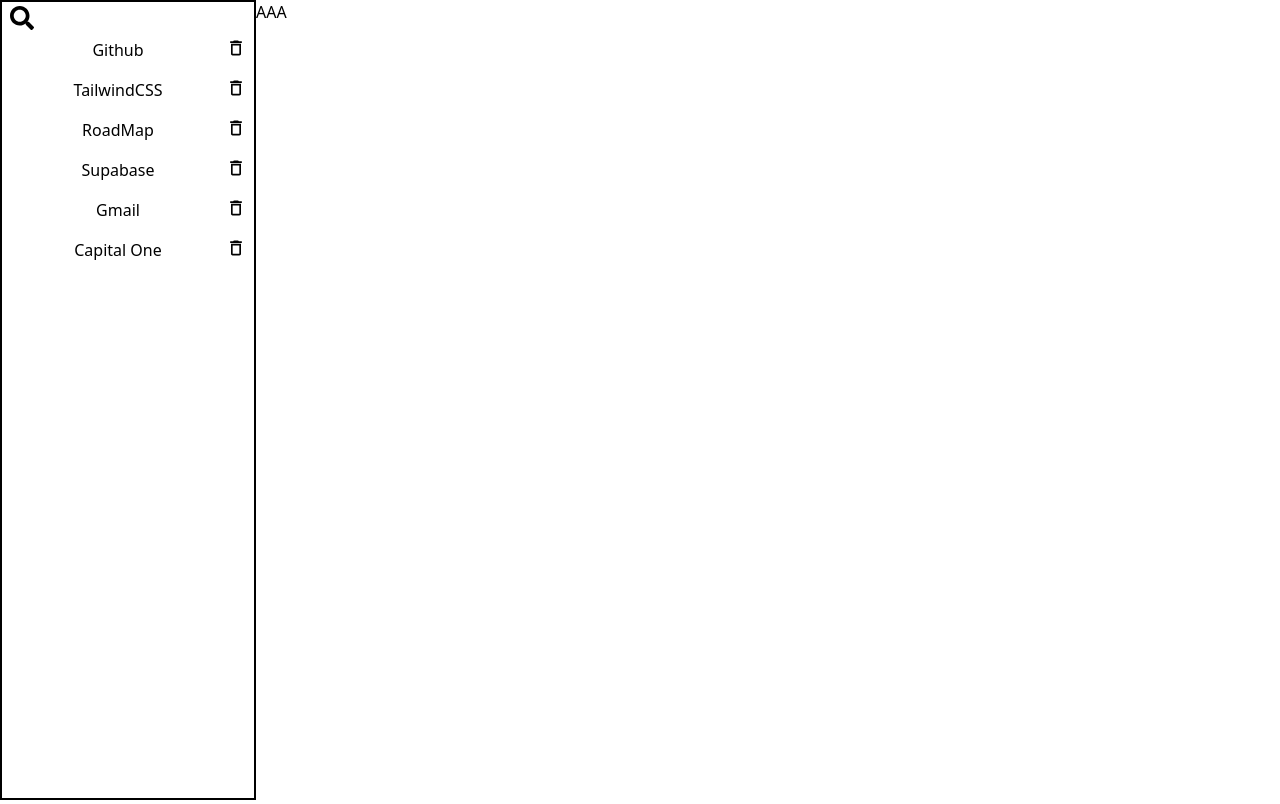
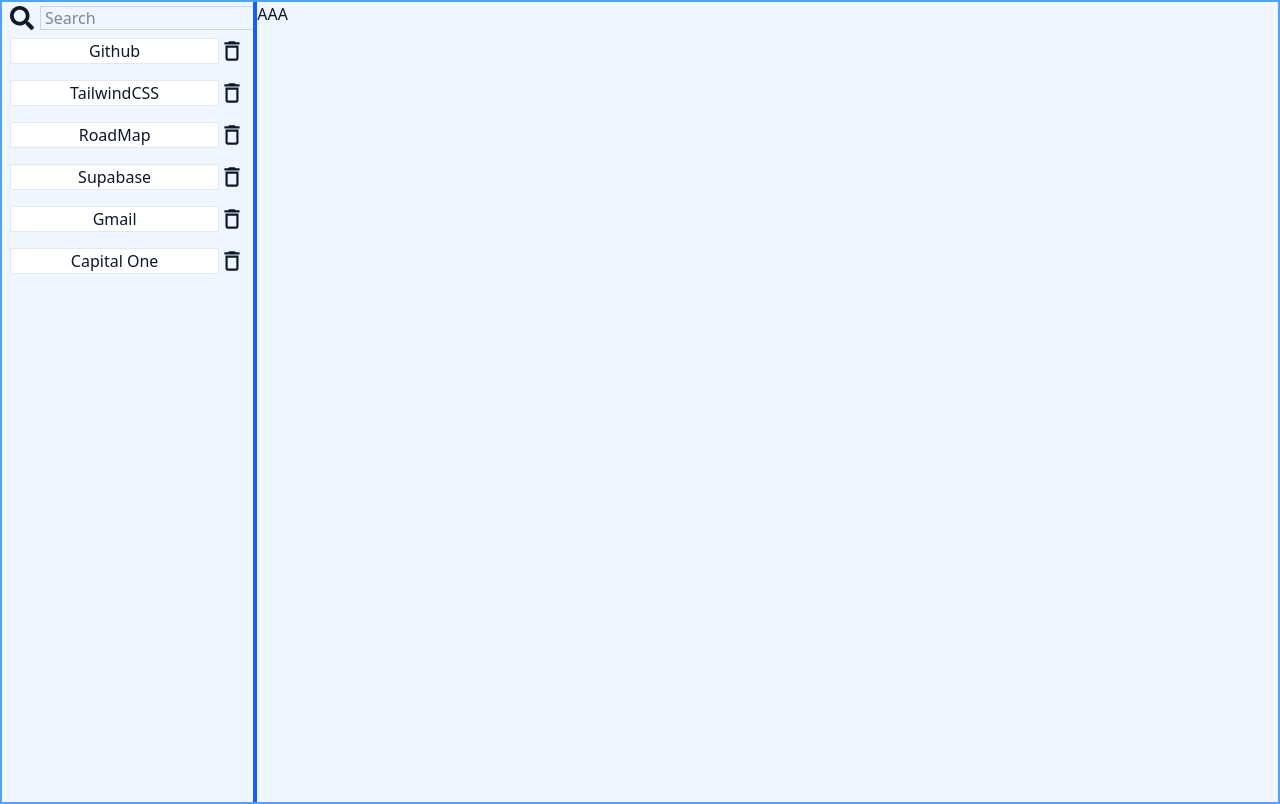
Before and after one commit to wwcoderww/custom-homepage, a Next.js app: page / in a window 1280 px wide. Built offline with nearby package versions, Linux system fonts and the light colour scheme.

Commit message:
style(sidebar): general styling

```diff
--- a/app/layout.tsx
+++ b/app/layout.tsx
@@ -1,20 +1,20 @@
-import type { Metadata } from "next";
-import { Geist, Geist_Mono } from "next/font/google";
-import "./globals.css";
+import type { Metadata } from 'next';
+import { Geist, Geist_Mono } from 'next/font/google';
+import './globals.css';
 
 const geistSans = Geist({
-  variable: "--font-geist-sans",
-  subsets: ["latin"],
+  variable: '--font-geist-sans',
+  subsets: ['latin'],
 });
 
 const geistMono = Geist_Mono({
-  variable: "--font-geist-mono",
-  subsets: ["latin"],
+  variable: '--font-geist-mono',
+  subsets: ['latin'],
 });
 
 export const metadata: Metadata = {
-  title: "Create Next App",
-  description: "Generated by create next app",
+  title: 'Create Next App',
+  description: 'Generated by create next app',
 };
 
 export default function RootLayout({
@@ -27,7 +27,9 @@ export default function RootLayout({
       lang="en"
       className={`${geistSans.variable} ${geistMono.variable} h-full antialiased`}
     >
-      <body className="min-h-full flex flex-col">{children}</body>
+      <body className="min-h-full flex flex-col bg-blue-50 text-slate-900 border-2 border-blue-400 ">
+        {children}
+      </body>
     </html>
   );
 }
--- a/app/page.tsx
+++ b/app/page.tsx
@@ -4,7 +4,7 @@ export default function Home() {
   return (
     <main className="grid min-h-screen grid-cols-[1fr_4fr]">
       <Sidebar />
-      AAA
+      <div>AAA</div>
     </main>
   );
 }
--- a/components/InputField.tsx
+++ b/components/InputField.tsx
@@ -1,22 +1,25 @@
 'use client';
 
 type InputFieldProps = {
-  onChange: (value: string) => void;
+  onChange?: (value: string) => void;
   placeholder?: string;
   className?: string;
+  name?: string;
 };
 
 export default function InputField({
   onChange,
   placeholder,
   className = '',
+  name,
 }: InputFieldProps) {
   return (
     <input
       type="text"
       placeholder={placeholder}
-      className={`focus:outline-none focus:ring-0 ${className}`}
-      onChange={(e) => onChange(e.target.value)}
+      className={`focus:outline-none px-1 border border-slate-300 focus:border-blue-500 focus:ring-2 focus:ring-blue-200 ${className}`}
+      onChange={(e) => onChange?.(e.target.value)}
+      name={`${name}`}
     />
   );
 }
--- a/components/sidebar/Search.tsx
+++ b/components/sidebar/Search.tsx
@@ -9,7 +9,11 @@ export default function Search() {
   return (
     <div className="flex gap-1.5 flex-1">
       <FaSearch className="h-full w-auto" />
-      <InputField onChange={updateQuery} className="flex-1" />
+      <InputField
+        onChange={updateQuery}
+        className="flex-1"
+        placeholder="Search"
+      />
     </div>
   );
 }
--- a/components/sidebar/Sidebar.tsx
+++ b/components/sidebar/Sidebar.tsx
@@ -3,7 +3,7 @@ import SidebarPanel from './panel/SidebarPanel';
 
 export default function Sidebar() {
   return (
-    <div className="hidden sm:flex flex-col border-2 overflow-y-scroll h-screen px-2 py-1 gap-2">
+    <div className="hidden sm:flex flex-col border-blue-600 overflow-y-scroll px-2 py-1 gap-2 border-4 border-t-0 border-b-0 border-l-0">
       <SidebarPanel />
       <SidebarList />
     </div>
--- a/components/sidebar/SidebarLi.tsx
+++ b/components/sidebar/SidebarLi.tsx
@@ -3,5 +3,9 @@ type SideBarLiProps = {
 };
 
 export default function SidebarLi({ label }: SideBarLiProps) {
-  return <li className="flex-1 text-center">{label}</li>;
+  return (
+    <li className="flex-1 text-center bg-white border border-slate-200 hover:bg-slate-50 hover:cursor-pointer">
+      {label}
+    </li>
+  );
 }
--- a/components/sidebar/SidebarList.tsx
+++ b/components/sidebar/SidebarList.tsx
@@ -14,7 +14,7 @@ export default function SidebarList() {
         <div key={value.label} className="flex">
           <SidebarLi label={value.label} />
           {isEditing && (
-            <MdDeleteOutline className="h-5/6 w-auto hover:cursor-pointer hover:h-full" />
+            <MdDeleteOutline className="w-auto hover:cursor-pointer h-full hover:text-blue-600" />
           )}
         </div>
       ))}
--- a/components/sidebar/panel/SidebarActions.tsx
+++ b/components/sidebar/panel/SidebarActions.tsx
@@ -6,13 +6,15 @@ import { useRouter } from 'next/navigation';
 import { FaCheck } from 'react-icons/fa';
 import { MdEdit } from 'react-icons/md';
 import { FaPlus } from 'react-icons/fa';
+import { TiCancel } from 'react-icons/ti';
 
-const buttonClass = 'h-5/6 w-auto hover:cursor-pointer hover:h-full';
+const buttonClass =
+  'w-auto hover:cursor-pointer h-full text-blue-700 hover:text-blue-500';
 
 export default function SidebarActions() {
   const router = useRouter();
   const searchParams = useSearchParams();
-  const { isEditing } = useParamMode();
+  const { isEditing, isAdding } = useParamMode();
   const ToggleButton = isEditing ? FaCheck : MdEdit;
 
   function changeParam(mode: string) {
@@ -23,13 +25,26 @@ export default function SidebarActions() {
 
   return (
     <>
-      {isEditing && (
+      {isEditing && !isAdding && (
         <FaPlus className={buttonClass} onClick={() => changeParam('add')} />
       )}
-      <ToggleButton
-        className={buttonClass}
-        onClick={() => changeParam('edit')}
-      />
+      {isAdding && (
+        <>
+          <TiCancel
+            className={buttonClass}
+            onClick={() => changeParam('edit')}
+          />
+          <button type="submit" form="sidebar-form">
+            <FaCheck className={buttonClass} />
+          </button>
+        </>
+      )}
+      {!isAdding && (
+        <ToggleButton
+          className={buttonClass}
+          onClick={() => changeParam('edit')}
+        />
+      )}
     </>
   );
 }
--- a/components/sidebar/panel/SidebarForm.tsx
+++ b/components/sidebar/panel/SidebarForm.tsx
@@ -1,6 +1,7 @@
 'use client';
 
 import { addLink } from '@/app/actions';
+import InputField from '@/components/InputField';
 import useParamMode from '@/hooks/useParamMode';
 
 export default function SidebarForm() {
@@ -9,10 +10,15 @@ export default function SidebarForm() {
   return (
     <>
       {isAdding && (
-        <form action={addLink}>
-          <input type="text" name="label" />
-          <input type="text" name="link" />
-          <button type="submit">Submit</button>
+        <form action={addLink} id="sidebar-form" className="flex gap-2 pt-2">
+          <div>
+            <div>Title:</div>
+            <div>Link:</div>
+          </div>
+          <div className="flex-1 flex flex-col">
+            <InputField name="label" className="" />
+            <InputField name="link" />
+          </div>
         </form>
       )}
     </>
```
